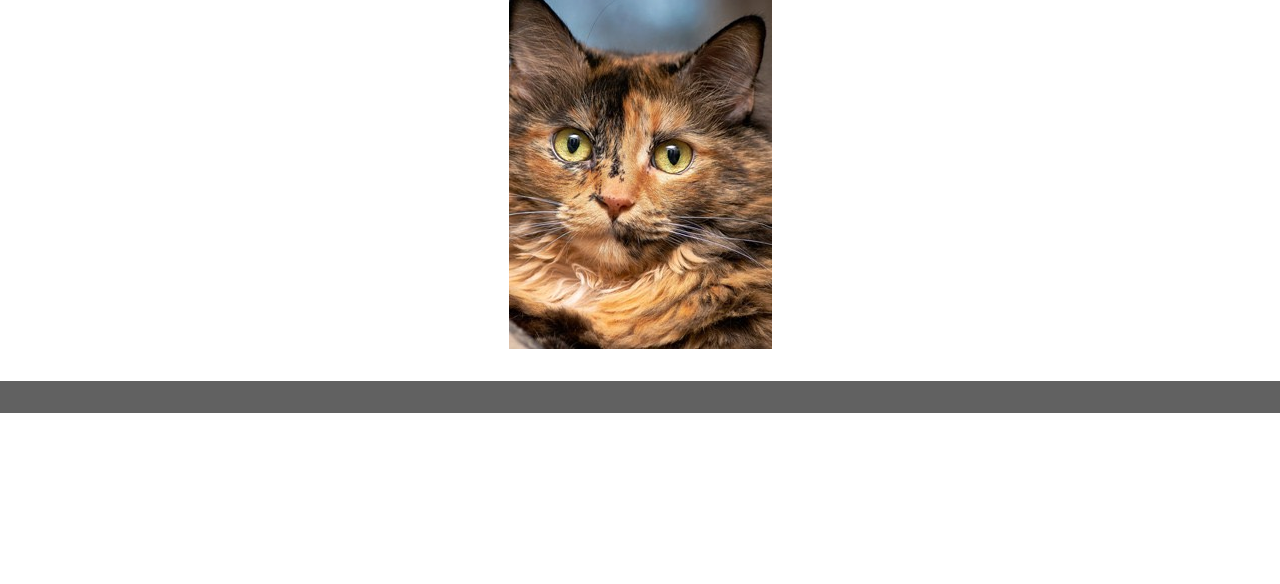
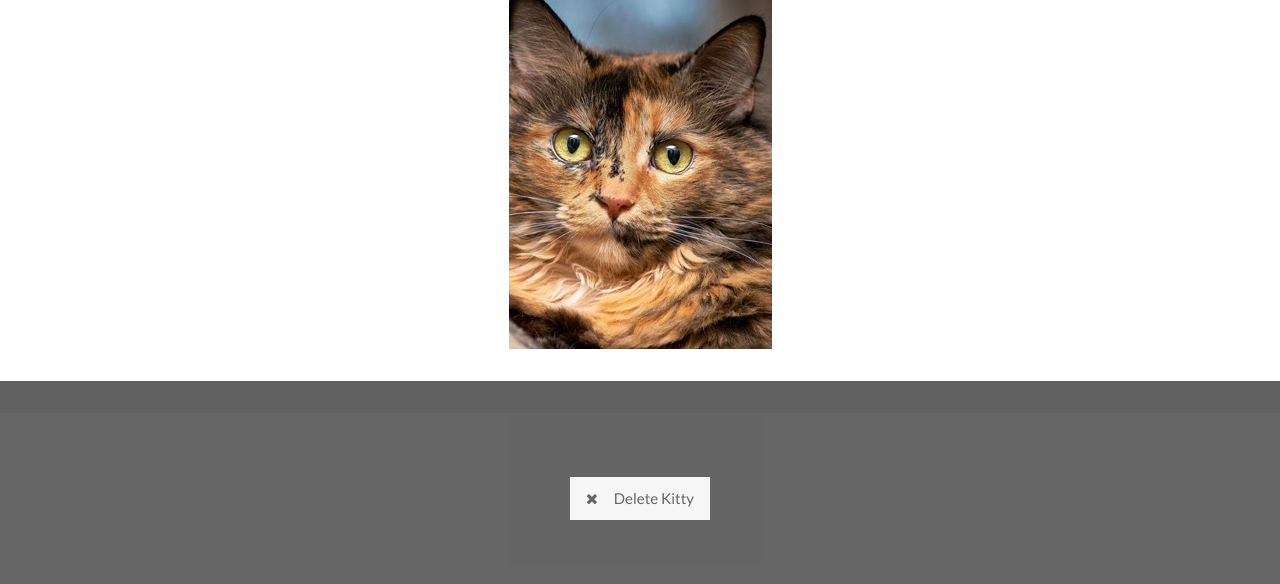
Before and after one commit to VladMasarik/silkcat, a Django app: page /edit/1 in a window 1280 px wide. Shown: the part 705-1289 px from the top of the page. Before the commit the page ends 1118 px from the top, so only its background shows below. Run offline with Django 3.2, Linux system fonts and the light colour scheme; data comes from the database, SQL or seed files in the repository.

Commit message:
Updaed edit

```diff
--- a/blackmarket/templates/bm/edit.html
+++ b/blackmarket/templates/bm/edit.html
@@ -51,6 +51,8 @@
 
 <div class="w3-row w3-center w3-white w3-padding-16"></div>
 <div class="w3-row w3-center w3-dark-grey w3-padding-16"></div>
-
+<footer class="w3-center w3-black w3-padding-64 w3-opacity w3-hover-opacity-off">
+  <a href="/delete/{{cat.id}}" class="w3-button w3-light-grey"><i class="fa fa-close w3-margin-right"></i>Delete Kitty</a>
+</footer>
 </body>
 </html>
```
